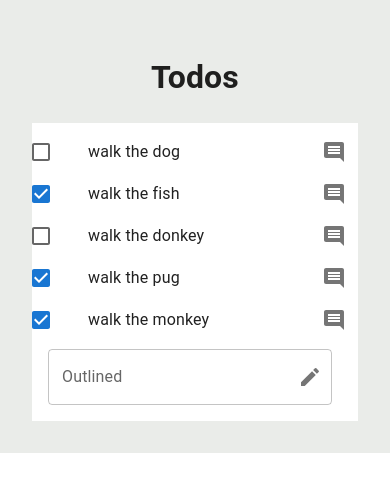
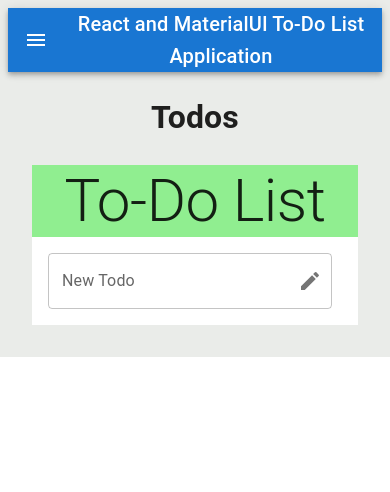
Before and after one commit to DavidBBrand/mui-react-todolist, a React (Vite) app: page / in a window 390 px wide. Shown: the top 492 px of the page. Built offline with nearby package versions, Linux system fonts and the light colour scheme.

Commit message:
Added responsive styling to list and a mui navbar

```diff
--- a/src/App.css
+++ b/src/App.css
@@ -1,7 +1,7 @@
 #root {
   max-width: 1280px;
   margin: 0 auto;
-  padding: 2rem;
+  padding: .5rem;
   text-align: center;
   background: rgba(159, 170, 156, 0.219);
 }
--- a/src/App.jsx
+++ b/src/App.jsx
@@ -1,12 +1,14 @@
 import './App.css'
 import CssBaseLine from "@mui/material/CssBaseLine"
 import ToDoList from "./ToDoList"
+import Navbar from "./Navbar";
 
 function App() {
 
 
   return (
     <>
+      <Navbar/>
       <CssBaseLine />
       <h1>Todos</h1>
       <ToDoList />
--- /dev/null
+++ b/src/Navbar.jsx
@@ -0,0 +1,29 @@
+import AppBar from '@mui/material/AppBar';
+import Box from '@mui/material/Box';
+import Toolbar from '@mui/material/Toolbar';
+import Typography from '@mui/material/Typography';
+import IconButton from '@mui/material/IconButton';
+import MenuIcon from '@mui/icons-material/Menu';
+
+export default function Navbar() {
+  return (
+    <Box sx={{ flexGrow: 1 }}>
+      <AppBar position="static">
+        <Toolbar>
+          <IconButton
+            size="large"
+            edge="start"
+            color="inherit"
+            aria-label="menu"
+            sx={{ mr: 2 }}
+          >
+            <MenuIcon />
+          </IconButton>
+          <Typography variant="h6" component="div" sx={{ flexGrow: 1 }}>
+            React and MaterialUI To-Do List Application
+          </Typography>
+        </Toolbar>
+      </AppBar>
+    </Box>
+  );
+}
--- a/src/ToDoForm.jsx
+++ b/src/ToDoForm.jsx
@@ -4,6 +4,7 @@
 import { useState } from "react";
 import InputAdornment from '@mui/material/InputAdornment';
 import IconButton from "@mui/material/IconButton";
+
 
 
 export default function ToDoForm({ addTodo }){
@@ -13,15 +14,15 @@
     }
     const handleSubmit = (e) => {
         e.preventDefault();
-        addTodo();
-        setText();
+        addTodo(text);
+        setText("");
     }
     return (
         <ListItem>
           <form onSubmit={handleSubmit}>
             <TextField
               id="outlined-basic"
-              label="Outlined"
+              label="New Todo"
               variant="outlined"
               onChange={handleChange}
               value={text}
--- a/src/ToDoItem.jsx
+++ b/src/ToDoItem.jsx
@@ -5,6 +5,7 @@
 import Checkbox from '@mui/material/Checkbox';
 import IconButton from '@mui/material/IconButton';
 import CommentIcon from '@mui/icons-material/Comment';
+import DeleteIcon from '@mui/icons-material/Delete';
 import { useState } from "react";
 
 export default function ToDoItem({todo, remove, toggle }) {
@@ -21,7 +22,7 @@
             aria-label="comments"
             onClick={removeTodo}
             >
-            <CommentIcon />
+            <DeleteIcon />
           </IconButton>
         }
         disablePadding
--- a/src/ToDoList.jsx
+++ b/src/ToDoList.jsx
@@ -2,18 +2,24 @@
 import List from '@mui/material/List';
 import ToDoItem from "./ToDoItem";
 import ToDoForm from "./ToDoForm";
+import { Box, Typography } from "@mui/material";
 
-import { useState } from "react";
-const initialTodos = [
-  {id:1, text: "walk the dog", completed: false},
-  {id:2, text: "walk the fish", completed: true},
-  {id:3, text: "walk the donkey", completed: false},
-  {id:4, text: "walk the pug", completed: true},
-  {id:5, text: "walk the monkey", completed: true},
-];
+import { useState, useEffect } from "react";
 
+const getInitialData = () => {
+  const data = JSON.parse(localStorage.getItem("todos"));
+  if (!data) return [];
+  return data;
+}
 export default function ToDoList() {
-    const [todos, setTodos] = useState(initialTodos);
+    const [todos, setTodos] = useState(getInitialData);
+
+    useEffect(() => {
+      localStorage.setItem(
+        'todos',
+        JSON.stringify(todos),
+      )
+    }, [todos])
 
     const removeTodo = (id) => {
       setTodos(prevTodos => {
@@ -33,10 +39,23 @@
     }
     const addTodo = (text) => {
       setTodos(prevTodos => {
-        return [...prevTodos, {text: text, id: 8, completed: false}];
+        return [...prevTodos, {text: text, id: crypto.randomUUID(), completed: false}];
       });
      };
     return (
+      <Box
+        sx={{
+          display: "flex",
+          justifyContent: "center",
+          flexDirection: "column",
+          alignItems: "center",
+          m: 3,
+          background: "lightGreen",
+        }}
+      >
+        <Typography variant="h2" component="h1" sx={{ flexGrow: 1 }}>
+            To-Do List
+        </Typography>
         <List sx={{ width: '100%', maxWidth: 360, bgcolor: 'background.paper' }}>
             {todos.map((todo) => {
               return  <ToDoItem todo={todo}  key={todo.id} remove={removeTodo} toggle={() => toggleTodo(todo.id)} />;
@@ -44,5 +63,6 @@
             })}
             <ToDoForm addTodo={addTodo} />
         </List>
+      </Box>
     )
 }
```
